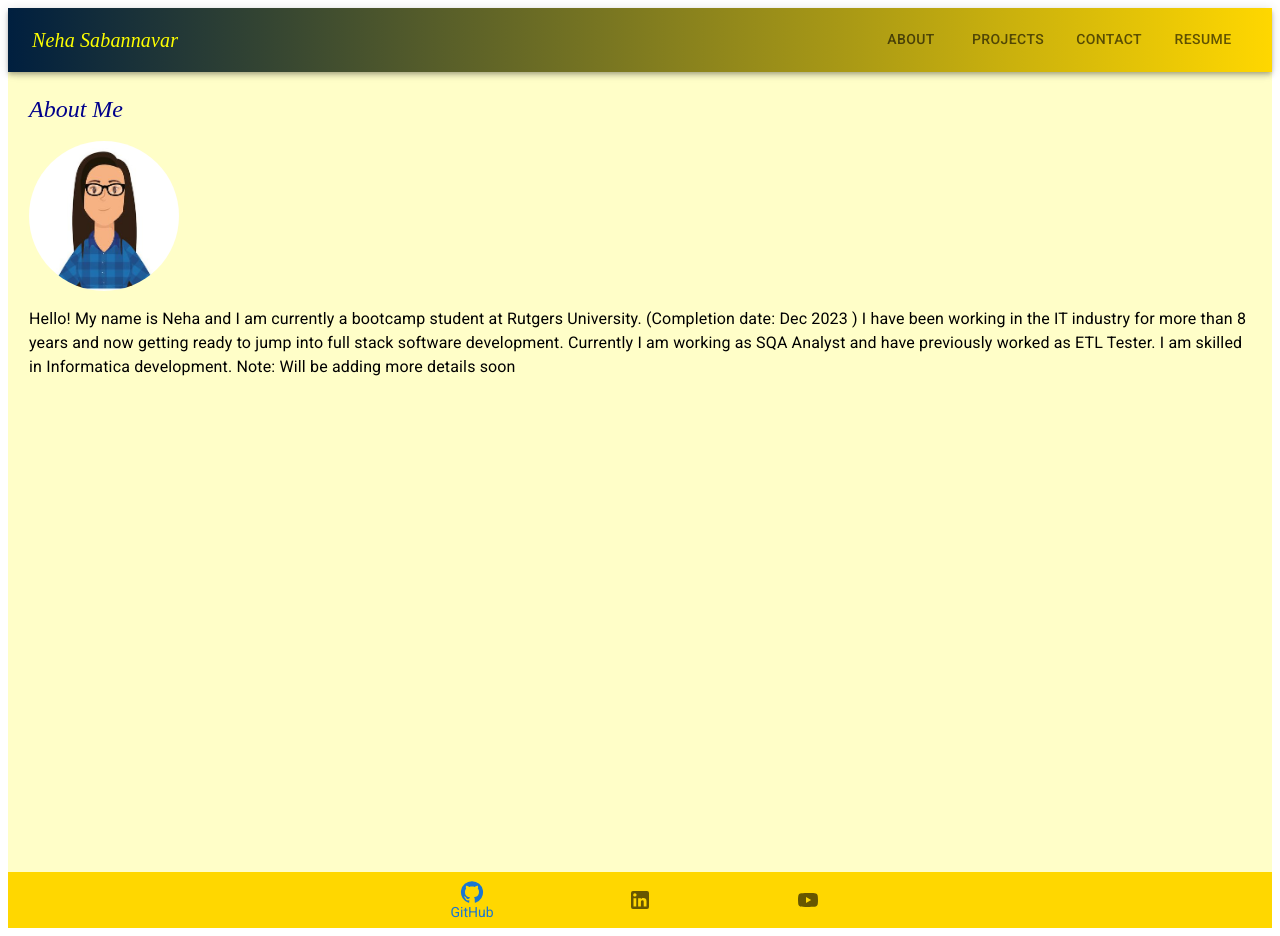
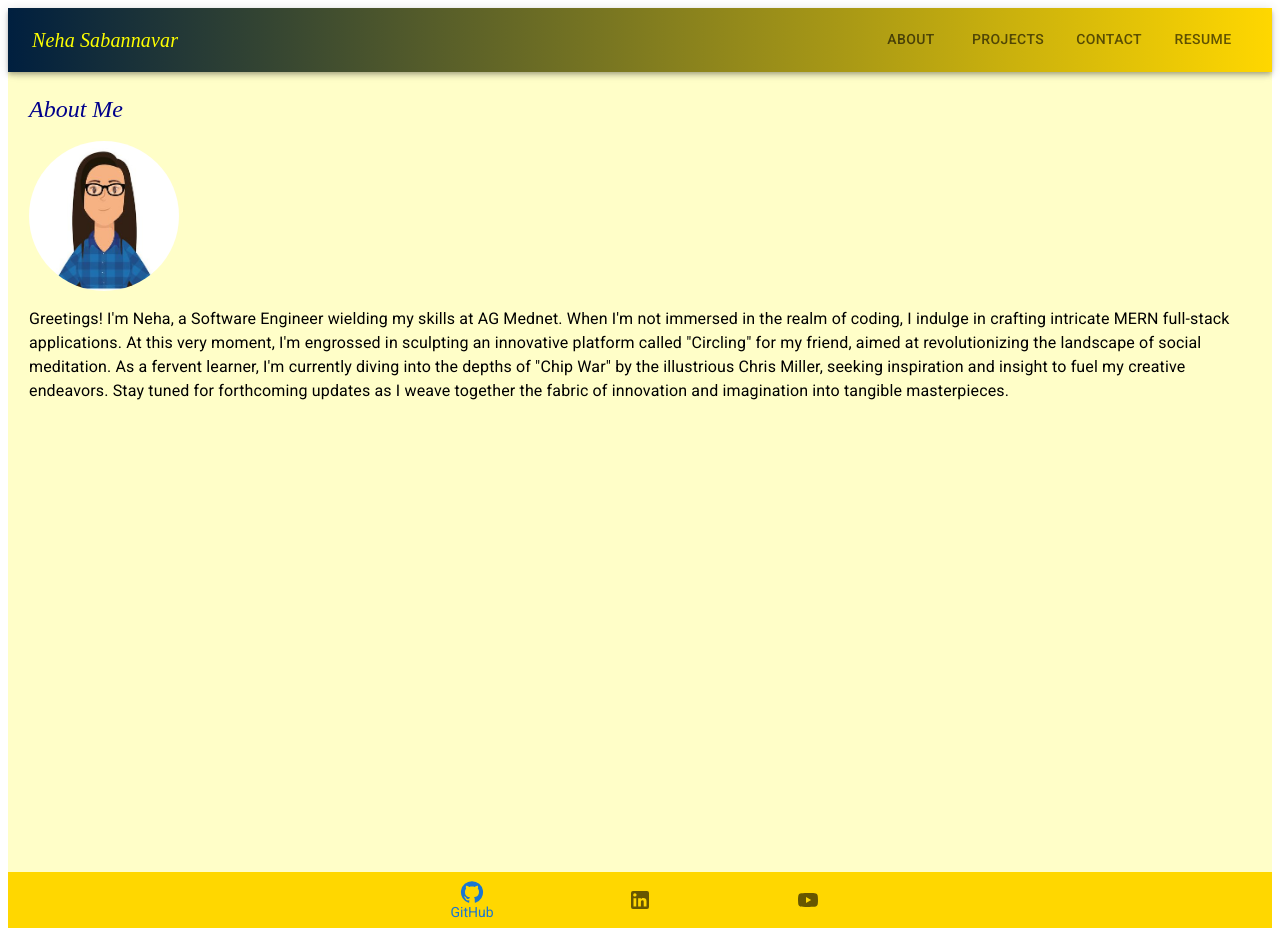
Before and after one commit to Nehaps29/portfolio, a React (Vite) app in the folder portfolio/: page / in a window 1280 px wide. Built offline with nearby package versions, Linux system fonts and the light colour scheme.

Commit message:
added more details

```diff
--- a/portfolio/src/pages/About.jsx
+++ b/portfolio/src/pages/About.jsx
@@ -22,9 +22,9 @@ export default function About() {
         </Typography>
       <Avatar alt="My Avatar" src='./assets/avatar.jpg' sx={{ width: 150, height: 150, marginBottom: '16px' }} />
       <Typography>
-      Hello! My name is Neha and I am currently a bootcamp student at Rutgers University. (Completion date: Dec 2023 )
-      I have been working in the IT industry for more than 8 years and now getting ready to jump into full stack software development. Currently I am working as SQA Analyst and have previously worked as ETL Tester. I am skilled in Informatica development.
-      Note: Will be adding more details soon
+      Greetings! I'm Neha, a Software Engineer wielding my skills at AG Mednet. When I'm not immersed in the realm of coding, I indulge in crafting intricate MERN full-stack applications. At this very moment, I'm engrossed in sculpting an innovative platform called "Circling" for my friend, aimed at revolutionizing the landscape of social meditation.
+      As a fervent learner, I'm currently diving into the depths of "Chip War" by the illustrious Chris Miller, seeking inspiration and insight to fuel my creative endeavors.
+      Stay tuned for forthcoming updates as I weave together the fabric of innovation and imagination into tangible masterpieces.
       </Typography>
     </div>
     </Layout>
```
